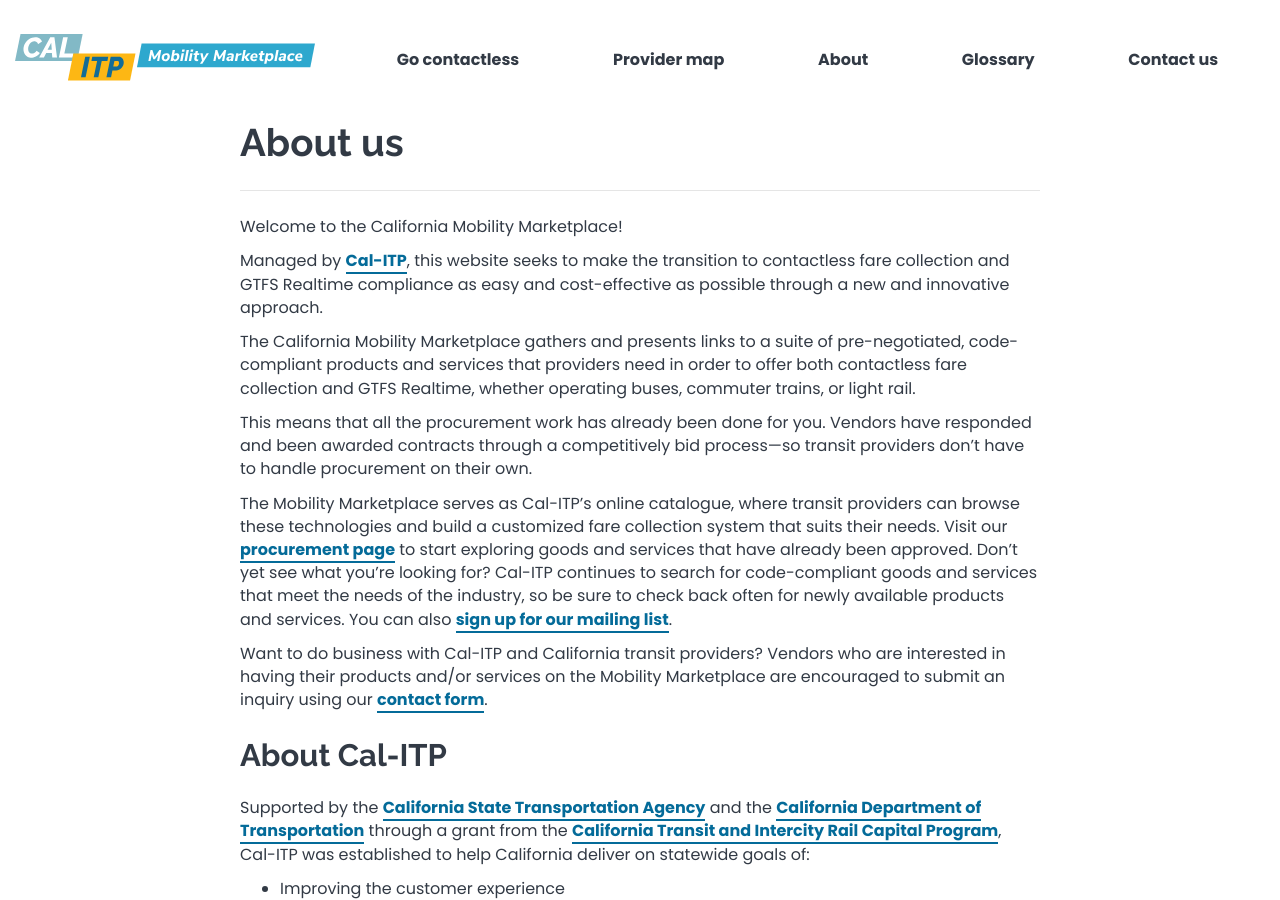
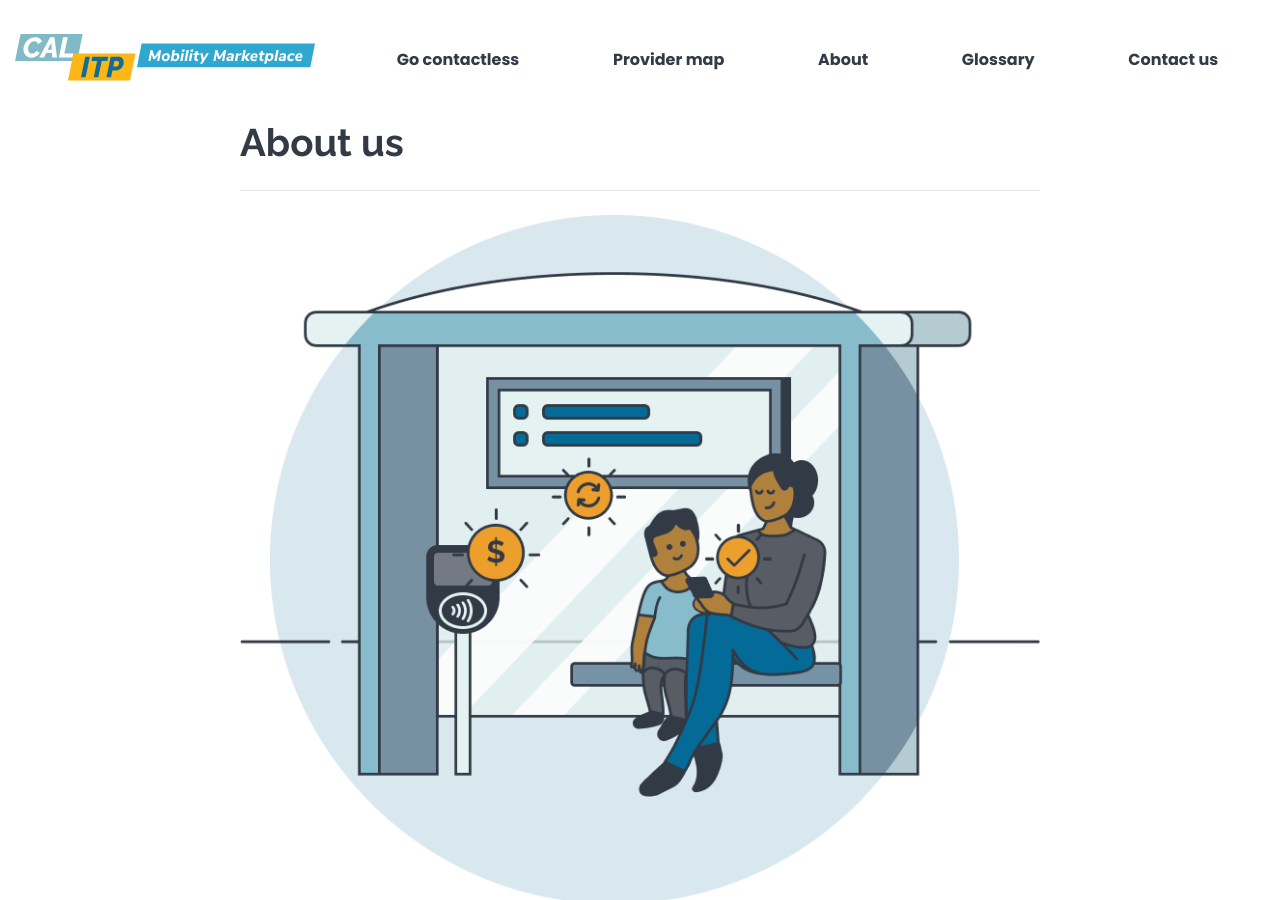
Before and after one commit to cal-itp/mobility-marketplace, a Jekyll site: the page built from _pages/about.md, in a window 1280 px wide and 900 px high. Built offline with Jekyll 4.4.1, drawn with Linux system fonts in a browser that asks for light colours.

Commit message:
Update Pages “about”

```diff
--- a/_pages/about.md
+++ b/_pages/about.md
@@ -2,6 +2,8 @@
 layout: pages
 title: About us
 ---
+![](/uploads/home-illo-main.png)
+
 Welcome to the California Mobility Marketplace!
 
 Managed by <a href="http://www.calitp.org/" target="_blank">Cal-ITP</a>, this website seeks to make the transition to contactless fare collection and GTFS Realtime compliance as easy and cost-effective as possible through a new and innovative approach.
```
